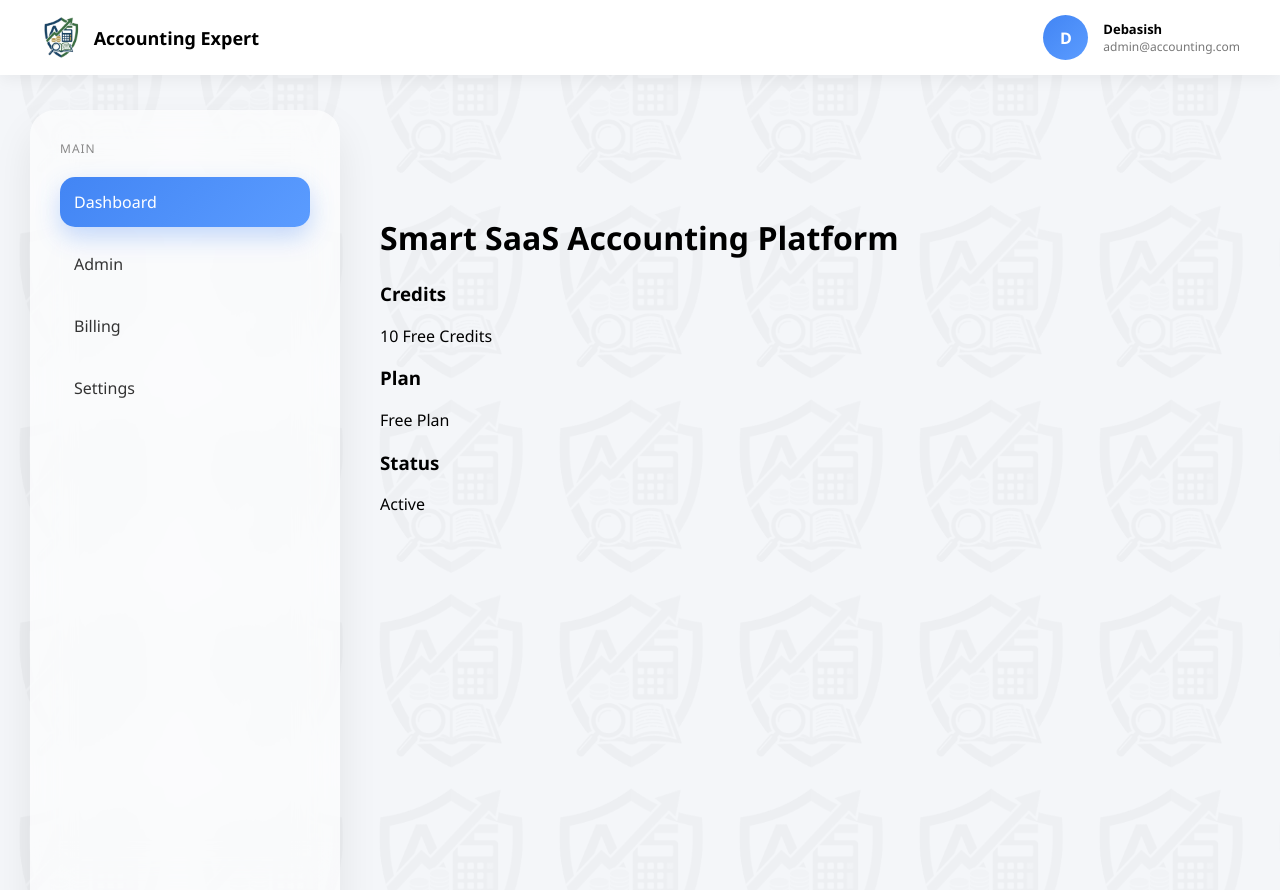
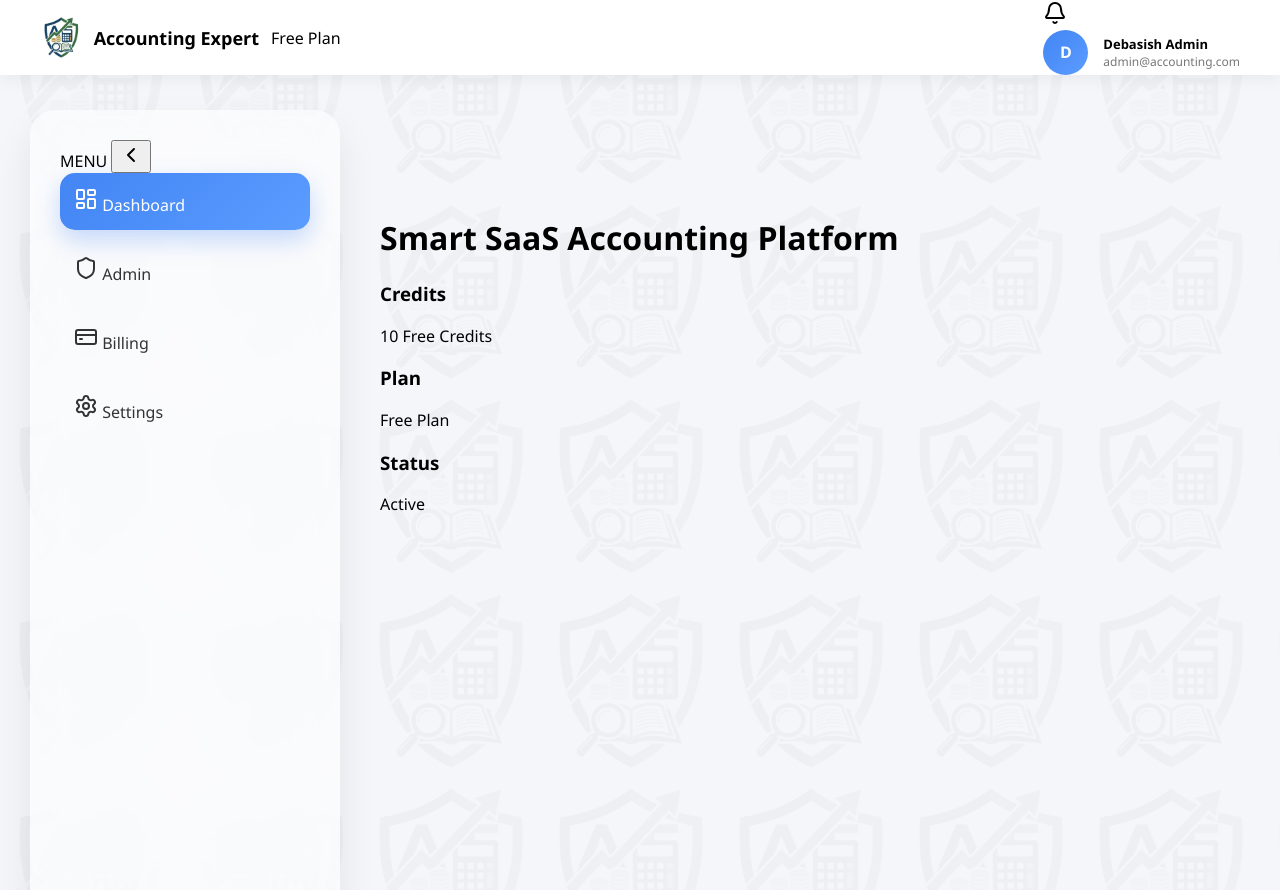
Before and after one commit to debasishbiswas375-bot/AccountingExpert, a FastAPI app: page / in a window 1280 px wide. Run offline with FastAPI, Linux system fonts and the light colour scheme; parts of the project's set-up code (start-up, migrations or seed data) failed here and were passed over.

Commit message:
Update base.html

```diff
--- a/app/templates/base.html
+++ b/app/templates/base.html
@@ -3,23 +3,40 @@
 <head>
     <title>Accounting Expert</title>
     <link rel="stylesheet" href="/static/style.css">
+
+    <!-- Lucide Icons -->
+    <script src="https://unpkg.com/lucide@latest"></script>
 </head>
 <body>
 
-<!-- Top Navigation -->
+<!-- Topbar -->
 <div class="topbar">
 
-    <!-- Logo Left -->
+    <!-- Logo -->
     <div class="logo-area">
         <img src="/static/logo.png" class="logo-img">
         <span class="logo-text">Accounting Expert</span>
+        <span class="plan-badge">Free Plan</span>
     </div>
 
-    <!-- User Profile Right -->
+    <!-- Right Section -->
+    <div class="top-right">
+
+        <!-- Notification -->
+        <div class="notification">
+            <i data-lucide="bell"></i>
+            <span class="notif-dot"></span>
+        </div>
+
+        <!-- User Profile -->
         <div class="user-profile" onclick="toggleProfile()">
             <div class="avatar">D</div>
+
             <div class="user-info">
-            <div class="name">Debasish</div>
+                <div class="name">
+                    Debasish
+                    <span class="admin-badge">Admin</span>
+                </div>
                 <div class="email">admin@accounting.com</div>
             </div>
 
@@ -31,26 +48,41 @@
         </div>
 
     </div>
+</div>
 
-<!-- Glass Sidebar -->
-<div class="sidebar">
+<!-- Collapsible Sidebar -->
+<div class="sidebar" id="sidebar">
 
-    <div class="menu-title">MAIN</div>
+    <div class="sidebar-header">
+        <span class="brand">MENU</span>
+        <button class="collapse-btn" onclick="toggleSidebar()">
+            <i data-lucide="chevron-left"></i>
+        </button>
+    </div>
 
-    <a href="/" class="{% if request.url.path == '/' %}active{% endif %}">
-        Dashboard
+    <a href="/" class="active">
+        <i data-lucide="layout-dashboard"></i>
+        <span class="text">Dashboard</span>
     </a>
 
-    <a href="/admin" class="{% if request.url.path == '/admin' %}active{% endif %}">
-        Admin
+    <a href="/admin">
+        <i data-lucide="shield"></i>
+        <span class="text">Admin</span>
     </a>
 
-    <a href="#">Billing</a>
-    <a href="#">Settings</a>
+    <a href="#">
+        <i data-lucide="credit-card"></i>
+        <span class="text">Billing</span>
+    </a>
+
+    <a href="#">
+        <i data-lucide="settings"></i>
+        <span class="text">Settings</span>
+    </a>
 
 </div>
 
-<!-- Main Content -->
+<!-- Main -->
 <div class="main">
     {% block content %}{% endblock %}
 </div>
@@ -59,6 +91,12 @@
 function toggleProfile() {
     document.getElementById("profileDropdown").classList.toggle("show-profile");
 }
+
+function toggleSidebar() {
+    document.getElementById("sidebar").classList.toggle("collapsed");
+}
+
+lucide.createIcons();
 </script>
 
 </body>
```
Lines whose indentation alone changed are shown as unchanged.
